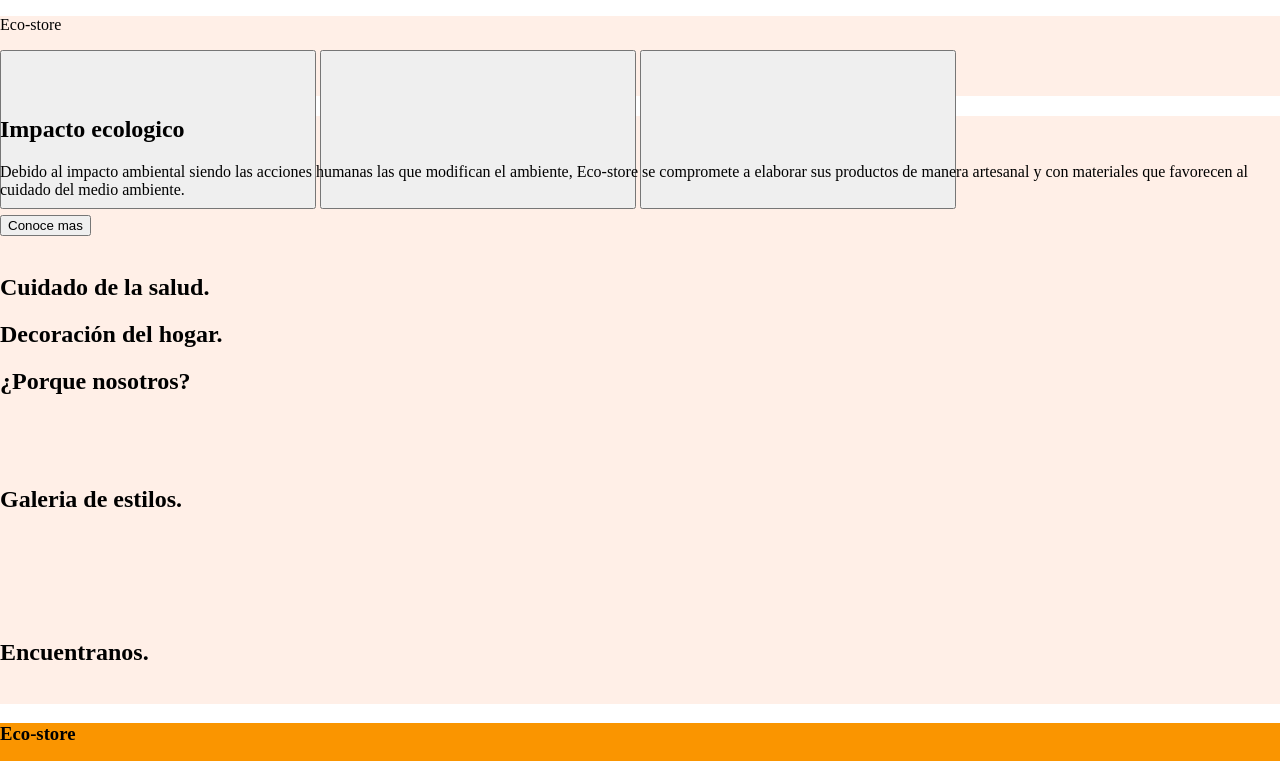
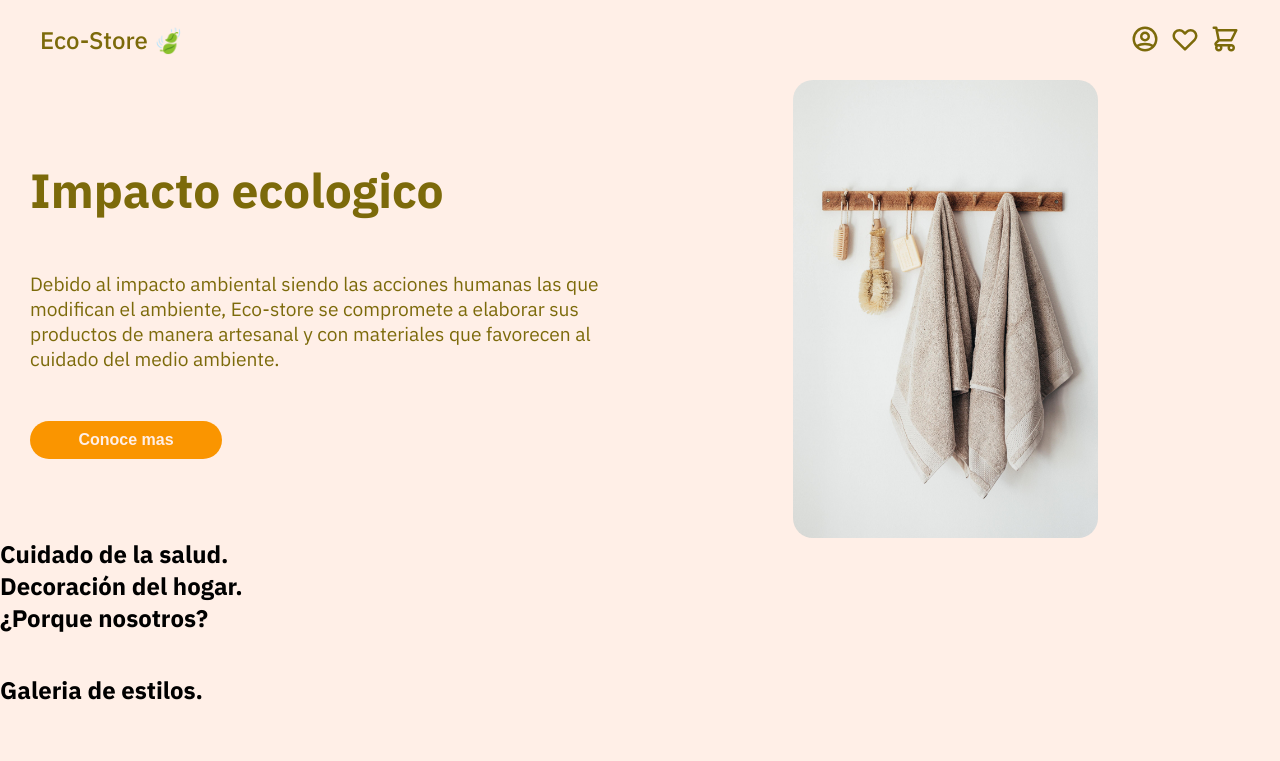
Before and after one commit to juansgiraldoe/prueba-sass, a plain HTML site: page index.html in a window 1280 px wide. Shown: the top 761 px of the page. Drawn offline with Linux system fonts and the light colour scheme.

Commit message:
Estilizacion del Hero

```diff
--- a/index.html
+++ b/index.html
@@ -10,19 +10,31 @@
     <title>Document</title>
 </head>
 <body>
+    <!-- Navbar-->
     <nav class="navbar">
-        <p class="logotipo">Eco-store</p>
+        <p class="logotipo">Eco-Store 🍃</p>
+        <div class="icons">
             <button class="profile">
-            <svg></svg>
+                <svg width="30" height="30" viewBox="0 0 24 24" fill="none" xmlns="http://www.w3.org/2000/svg">
+                <path d="M5.121 17.804C7.21942 16.6179 9.58958 15.9963 12 16C14.5 16 16.847 16.655 18.879 17.804M15 10C15 10.7956 14.6839 11.5587 14.1213 12.1213C13.5587 12.6839 12.7956 13 12 13C11.2044 13 10.4413 12.6839 9.87868 12.1213C9.31607 11.5587 9 10.7956 9 10C9 9.20435 9.31607 8.44129 9.87868 7.87868C10.4413 7.31607 11.2044 7 12 7C12.7956 7 13.5587 7.31607 14.1213 7.87868C14.6839 8.44129 15 9.20435 15 10ZM21 12C21 13.1819 20.7672 14.3522 20.3149 15.4442C19.8626 16.5361 19.1997 17.5282 18.364 18.364C17.5282 19.1997 16.5361 19.8626 15.4442 20.3149C14.3522 20.7672 13.1819 21 12 21C10.8181 21 9.64778 20.7672 8.55585 20.3149C7.46392 19.8626 6.47177 19.1997 5.63604 18.364C4.80031 17.5282 4.13738 16.5361 3.68508 15.4442C3.23279 14.3522 3 13.1819 3 12C3 9.61305 3.94821 7.32387 5.63604 5.63604C7.32387 3.94821 9.61305 3 12 3C14.3869 3 16.6761 3.94821 18.364 5.63604C20.0518 7.32387 21 9.61305 21 12Z" stroke="#7C6A0A" stroke-width="2" stroke-linecap="round" stroke-linejoin="round"/>
+                </svg>
             </button>
             <button class="wishlist">
-            <svg></svg>
+                <svg width="30" height="30" viewBox="0 0 24 24" fill="none" xmlns="http://www.w3.org/2000/svg">
+                <path d="M3.34255 7.7779C3.5687 7.23194 3.90017 6.73586 4.31804 6.31799C4.7359 5.90012 5.23198 5.56865 5.77795 5.3425C6.32392 5.11635 6.90909 4.99995 7.50004 4.99995C8.09099 4.99995 8.67616 5.11635 9.22213 5.3425C9.7681 5.56865 10.2642 5.90012 10.682 6.31799L12 7.63599L13.318 6.31799C14.162 5.47407 15.3066 4.99997 16.5 4.99997C17.6935 4.99997 18.8381 5.47407 19.682 6.31799C20.526 7.16191 21.0001 8.30651 21.0001 9.49999C21.0001 10.6935 20.526 11.8381 19.682 12.682L12 20.364L4.31804 12.682C3.90017 12.2641 3.5687 11.7681 3.34255 11.2221C3.1164 10.6761 3 10.0909 3 9.49999C3 8.90904 3.1164 8.32387 3.34255 7.7779Z" stroke="#7C6A0A" stroke-width="2" stroke-linecap="round" stroke-linejoin="round"/>
+                </svg>
             </button>
             <button class="cart">
-            <svg></svg>
+                <svg width="30" height="30" viewBox="0 0 24 24" fill="none" xmlns="http://www.w3.org/2000/svg">
+                <path d="M3 3H5L5.4 5M5.4 5H21L17 13H7M5.4 5L7 13M7 13L4.707 15.293C4.077 15.923 4.523 17 5.414 17H17M17 17C16.4696 17 15.9609 17.2107 15.5858 17.5858C15.2107 17.9609 15 18.4696 15 19C15 19.5304 15.2107 20.0391 15.5858 20.4142C15.9609 20.7893 16.4696 21 17 21C17.5304 21 18.0391 20.7893 18.4142 20.4142C18.7893 20.0391 19 19.5304 19 19C19 18.4696 18.7893 17.9609 18.4142 17.5858C18.0391 17.2107 17.5304 17 17 17ZM9 19C9 19.5304 8.78929 20.0391 8.41421 20.4142C8.03914 20.7893 7.53043 21 7 21C6.46957 21 5.96086 20.7893 5.58579 20.4142C5.21071 20.0391 5 19.5304 5 19C5 18.4696 5.21071 17.9609 5.58579 17.5858C5.96086 17.2107 6.46957 17 7 17C7.53043 17 8.03914 17.2107 8.41421 17.5858C8.78929 17.9609 9 18.4696 9 19Z" stroke="#7C6A0A" stroke-width="2" stroke-linecap="round" stroke-linejoin="round"/>
+                </svg>
             </button>
+        </div>
     </nav>
+
     <main class="main-section">
+
+        <!-- Hero Section -->
         <article>
             <div class="info-section">
                 <h1 class="title">Impacto ecologico</h1>
@@ -30,9 +42,12 @@
                 <button class="botton-hero-main">Conoce mas</button>
             </div>
             <div class="image-section">
-                <img src="" alt="">
+                <img src="/assets/img/main-2.jpg" alt="">
             </div>
         </article>
+
+        <!-- Product healthcare section-->
+
         <section class="product-section">
             <div class="healthcare">
                 <h2>Cuidado de la salud.</h2>
--- a/scss/main.scss
+++ b/scss/main.scss
@@ -2,25 +2,90 @@ $primary-color: #FFEFE7;
 $secundary-color: #FFDAC6;
 $tertiary-color: #BABD8D;
 $primary-text-color: #7C6A0A;
+$background: #FA9500;
 $font-stack: 'IBM Plex Sans', sans-serif;
+$paragraph-size: 1.2em;
 
-body{
+*{
     margin: 0;
     padding: 0;
 }
 
-.navbar{
+body{
     background-color: $primary-color;
-    width: 100%;
-    height: 80px;
+    font-family: $font-stack;
 }
 
-main{
-    background-color: $primary-color;
+.navbar{
+    padding: 10px;
+    width: auto;
+    height: 60px;
+    display: flex;
+    justify-content: space-between;
+    color: $primary-text-color;
+    align-items: center;
+    p{
+        font-size: 1.5em;
+        padding-left: 30px;
+        font-weight: 500;
+    }
+    .icons{
+        display: flex;
+        padding-right: 30px;
+        gap: 10px;
+        button{
+            background-color: none;
+            border-style: none;
+            background-color: transparent;
+        }
+    }
 }
 
+article{
+    color: $primary-text-color;
+    width: auto;
+    padding: 0 30px;
+    display: flex;
+    justify-content: space-between;
+
+    h1{
+        font-size: 3em;
+    }
+    p{
+        font-size: $paragraph-size;
+        padding: 0 20px 0 0;
+    }
+    button{
+        background-color: $background;
+        border-style: none;
+        width: 15vw;
+        padding: 10px 40px;
+        border-radius: 25px;
+        color: $primary-color;
+        font-size: 1em;
+        font-weight: 600;
+    }
+    .info-section{
+        width: 50%;
+        display: flex;
+        flex-direction: column;
+        justify-content: center;
+        gap: 50px;
+
+    }
+    .image-section{
+        width: 50%;
+        display: flex;
+        justify-content: center;
+        img{
+            width: inherit;
+            border-radius: 20px;
+        }
+    }
+}
+
+
 footer{
-    $background: #FA9500;
     background-color: $background;
     width: 100%;
 }
```
Also changed, not shown: css/main.css, 1 other file. Lines whose indentation alone changed are shown as unchanged.
